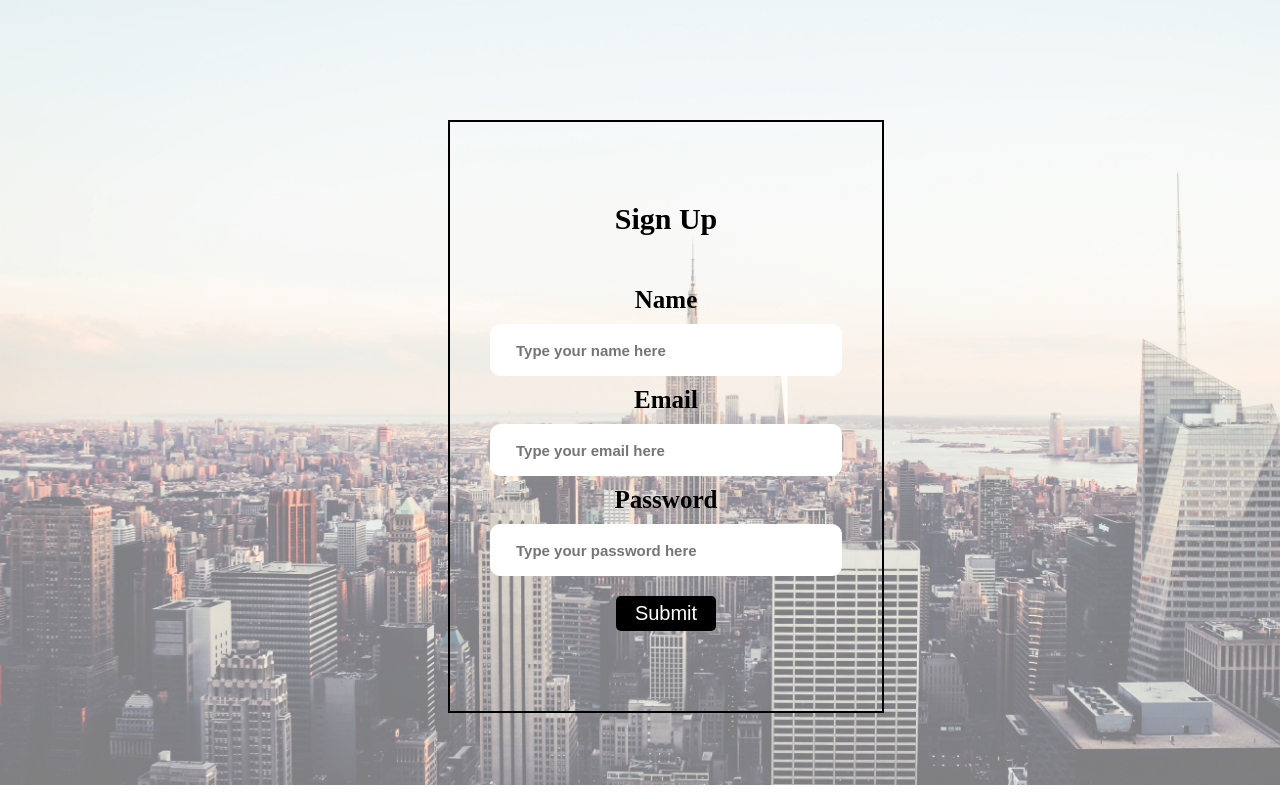
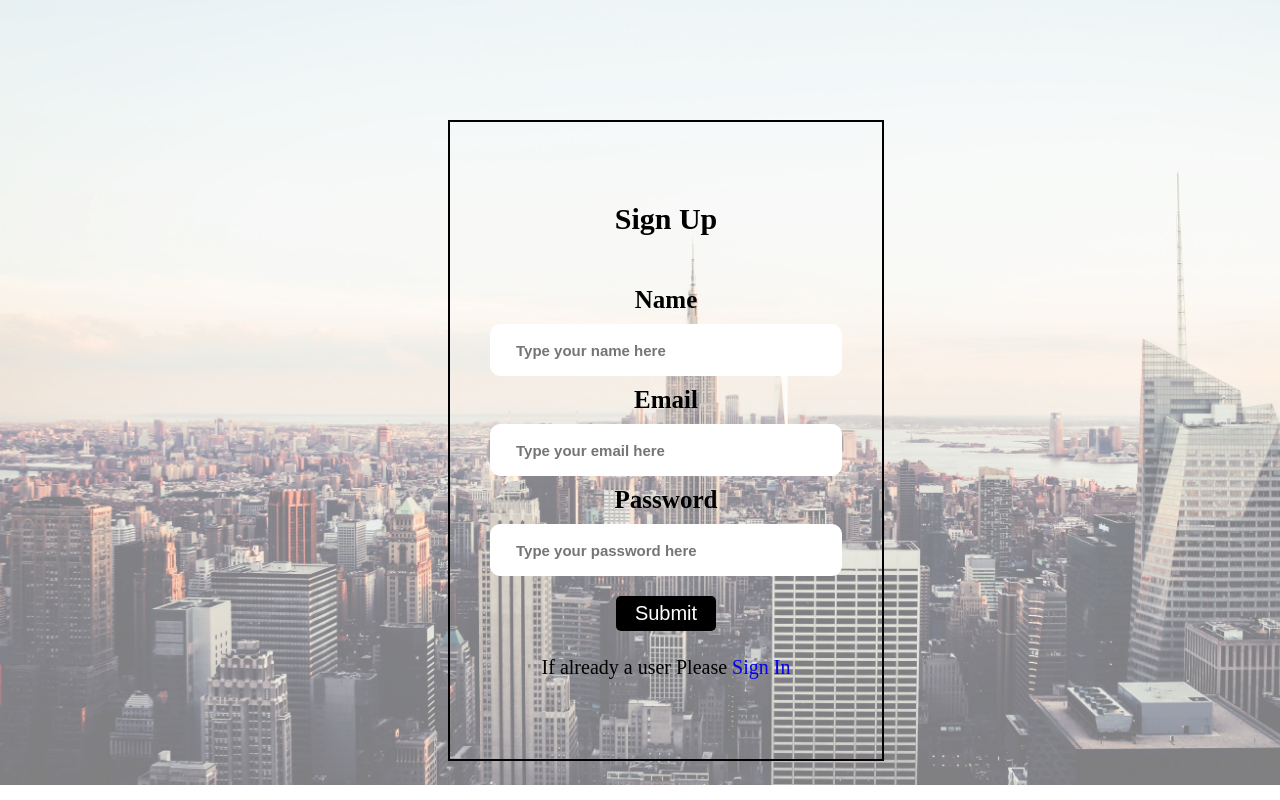
Before and after one commit to abhiparashar/news-uk, a React (Create React App) app in the folder client/: page /signup in a window 1280 px wide. Shown: the top 800 px of the page. Built offline with nearby package versions, Linux system fonts and the light colour scheme.

Commit message:
final commit with bug fixes

```diff
--- a/client/src/components/logout/Logout.css
+++ b/client/src/components/logout/Logout.css
@@ -0,0 +1,8 @@
+.logout a{
+    width: fit-content;
+    text-decoration: none;
+    color: black;
+}
+.logout a:hover{
+    color: darkgray;
+}
--- a/client/src/components/logout/Logout.js
+++ b/client/src/components/logout/Logout.js
@@ -11,7 +11,7 @@ const Logout = () => {
     }
     return (
         <div className="logout">
-            <a onClick={submitHandler}>Logout</a>
+            <a href="/signin" onClick={submitHandler}>Logout</a>
         </div>
     )
 }
--- a/client/src/components/signIn/SignIn.js
+++ b/client/src/components/signIn/SignIn.js
@@ -1,6 +1,6 @@
 import axios from "axios";
 import React, { useState } from "react";
-import { useHistory } from "react-router-dom";
+import { useHistory,Link } from "react-router-dom";
 import image from "../../assets/oliver-niblett-wh-7GeXxItI-unsplash.jpg";
 import "./SignIn.css";
 const SignIn = () => {
@@ -48,6 +48,9 @@ const SignIn = () => {
           <button className="btn" type="submit">
             Submit
           </button>
+          <div className="paragraph">
+            <p>If new user Please <Link to="/signup" style={{textDecoration:"none"}}>Sign Up</Link></p>
+          </div>
         </form>
         <img src={image} alt="" />
       </div>
--- a/client/src/components/signUp/SignUp.css
+++ b/client/src/components/signUp/SignUp.css
@@ -61,3 +61,7 @@
   border-radius: 5px;
   outline: none;
 }
+.form .paragraph{
+  margin-top: 25px;
+  font-size: 20px;
+}
--- a/client/src/components/signUp/SignUp.js
+++ b/client/src/components/signUp/SignUp.js
@@ -1,6 +1,6 @@
 import axios from "axios";
 import React, { useState } from "react";
-import { useHistory } from "react-router-dom";
+import { useHistory,Link } from "react-router-dom";
 import image from "../../assets/oliver-niblett-wh-7GeXxItI-unsplash.jpg";
 import "./SignUp.css";
 const SignUp = () => {
@@ -56,6 +56,9 @@ const SignUp = () => {
           <button className="btn" type="submit">
             Submit
           </button>
+          <div className="paragraph">
+            <p>If already a user Please <Link to="/signin" style={{textDecoration:"none"}}>Sign In</Link></p>
+          </div>
         </form>
         <img src={image} alt="" />
       </div>
--- a/client/src/pages/homePage/HomePage.js
+++ b/client/src/pages/homePage/HomePage.js
@@ -1,37 +1,25 @@
-import React,{useState,useEffect} from 'react'
-import axios from 'axios'
-import Footer from '../../components/footer/Footer'
-import Navbar from '../../components/navbar/Navbar'
-import Content from '../../components/content/Content'
-import {useHistory} from "react-router-dom"
-
-// const isAuth = () =>{
-//     console.log(localStorage.getItem('userinfo'));
-//     return localStorage.getItem('userinfo') ? true : false
-//   }
+import React, { useState } from "react";
+import axios from "axios";
+import Footer from "../../components/footer/Footer";
+import Navbar from "../../components/navbar/Navbar";
+import Content from "../../components/content/Content";
 
 const HomePage = () => {
-    const history  = useHistory()
-    const [result, setResult] = useState([])
-    const getDta = (term)=>{
+  const [result, setResult] = useState([]);
+  const getDta = (term) => {
     axios
       .get(
         `https://newsapi.org/v2/everything?q=${term}&from=2021-08-02&sortBy=popularity&apiKey=052ed8e1c35d4b92b95e0b7c53fbd30a`
       )
       .then((res) => setResult(res.data.articles))
       .catch((err) => console.log(err));
-    }
-    // useEffect(() => {
-    //    if(!isAuth()){
-    //        history.push("/signin")
-    //    }
-    // }, [])
+  };
   return (
     <div className="homepage">
-            <Navbar searchTerm={getDta}/>
-            <Content resultProp={result}/>
-            <Footer/>
+      <Navbar searchTerm={getDta} />
+      <Content resultProp={result} />
+      <Footer />
     </div>
-    )
-}
-export default HomePage
+  );
+};
+export default HomePage;
```
Lines whose indentation alone changed are shown as unchanged.
